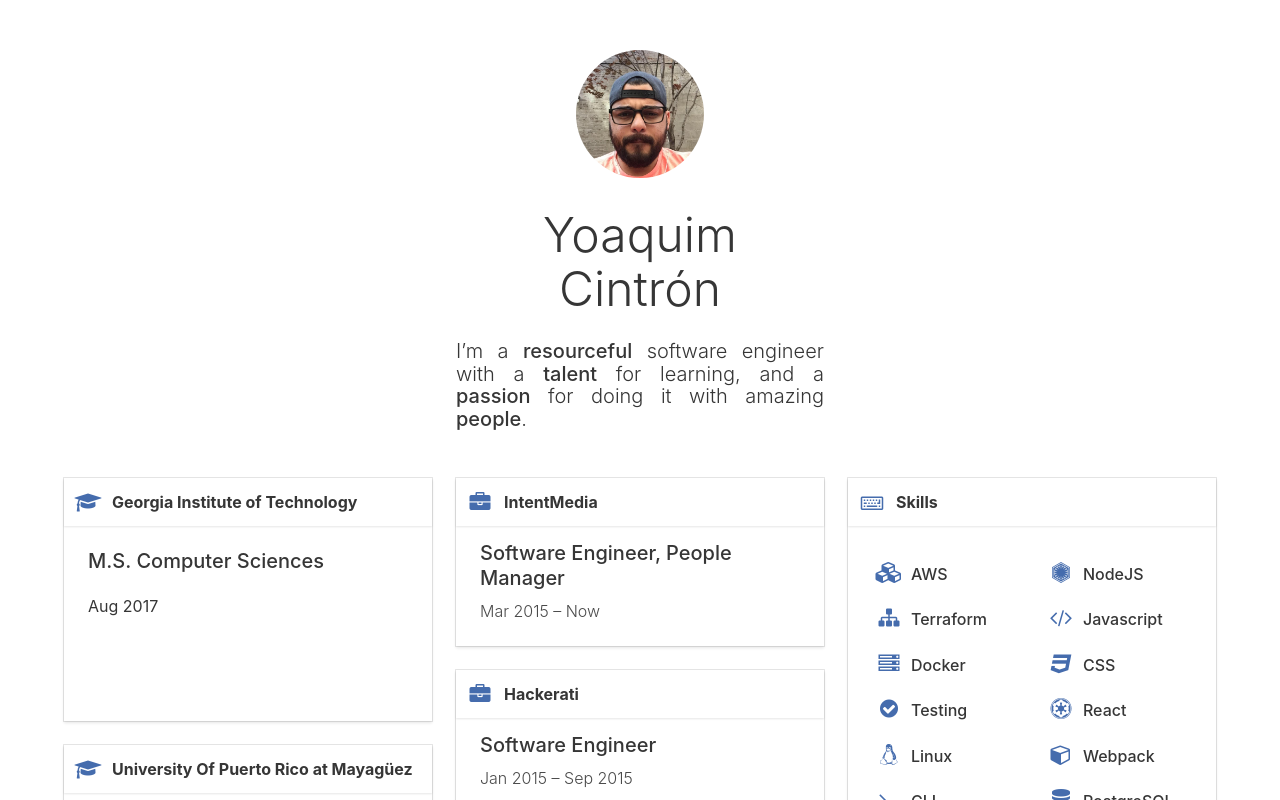
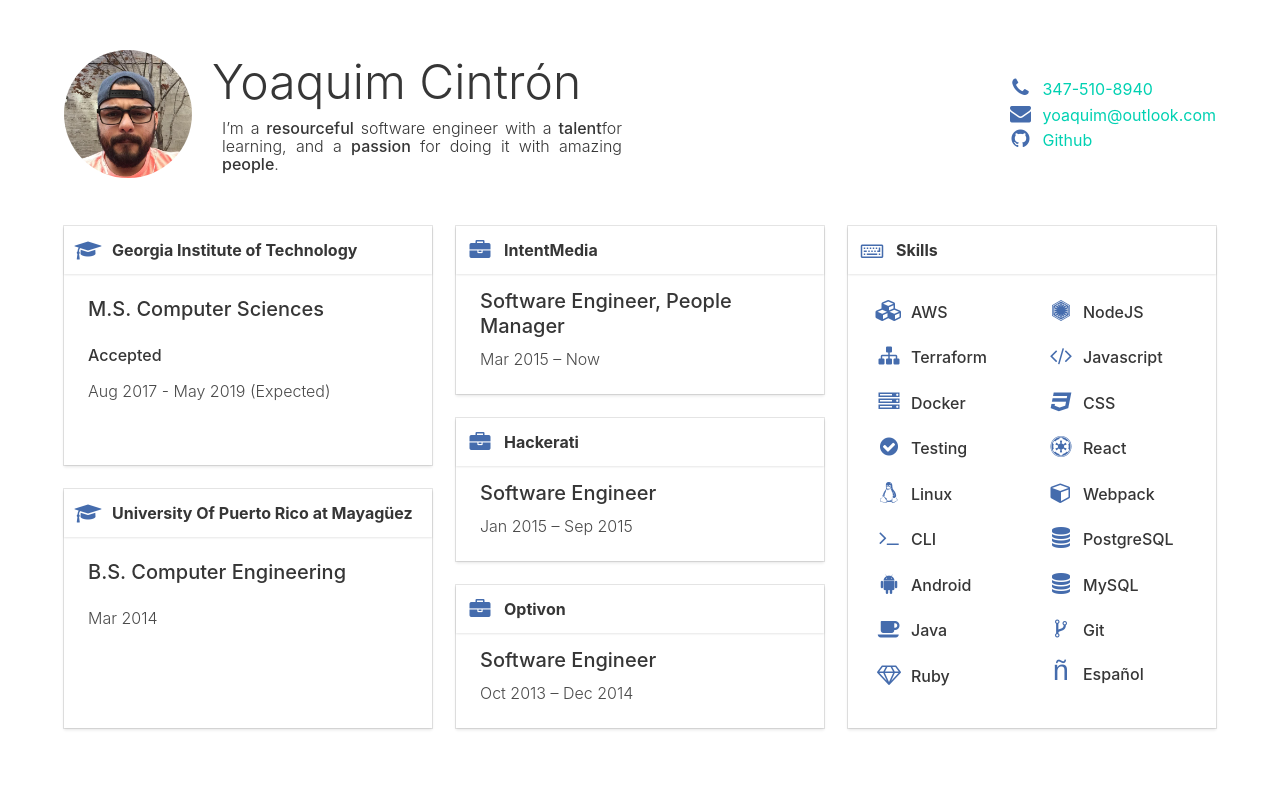
Before and after one commit to yoaquim/v1-resume, a React app: page / in a window 1280 px wide. Shown: the top 800 px of the page. Built offline with nearby package versions, Linux system fonts and the light colour scheme.

Commit message:
Get contact up

```diff
--- a/src/AboutMe.js
+++ b/src/AboutMe.js
@@ -5,27 +5,50 @@
     render() {
         return (
             <section className="section about-me">
-                <div className="container">
+                <div className="container level">
 
-                    <div className="columns me-image-row">
-                        <div className="column is-4 is-offset-4 me-image">
-                            <figure className="image is-centered is-128x128">
-                                <img className="me" src="./assets/me.jpg" alt="Me"/>
-                            </figure>
+                    <div className="level-left">
+
+                        <div className="level-item">
+                            <div className="me-image">
+                                <figure className="image is-centered is-128x128">
+                                    <img className="me" src="./assets/me.jpg" alt="Me"/>
+                                </figure>
+                            </div>
+
+                            <div className="me-info">
+                                <h1 className="title is-1">Yoaquim Cintrón</h1>
+                                <p className="title is-6 description">
+                                    I’m a <strong>resourceful</strong> software engineer with a <strong>talent</strong>
+                                    for learning, and a <strong>passion</strong> for doing it with amazing <strong>people</strong>.
+                                </p>
+                            </div>
+
                         </div>
                     </div>
 
-                    <div className="columns description-row">
-                        <div className="column is-4 is-offset-4 description">
-                            <h1 className="title is-1 has-text-centered">
-                                Yoaquim Cintrón
-                            </h1>
 
-                            <p className="title is-5 description">
-                                I’m a <strong>resourceful</strong> software engineer with a <strong>talent</strong> for
-                                learning, and a <strong>passion</strong> for doing it with amazing <strong>people</strong>.
-                            </p>
-                        </div>
+                    <div className="level-right">
+                        <ul className="contact">
+                            <li className="contact-item">
+                                <a>
+                                    <span className="icon"><i className="fa fa-phone"></i></span>
+                                    <div className="contact-item is-inline-block">347-510-8940</div>
+                                </a>
+                            </li>
+                            <li className="contact-item">
+                                <a>
+                                    <span className="icon"><i className="fa fa-envelope"></i></span>
+                                    <div className="contact-item is-inline-block">yoaquim@outlook.com</div>
+                                </a>
+                            </li>
+                            <li className="contact-item">
+                                <a>
+                                    <span className="icon"><i className="fa fa-github"></i></span>
+                                    <div className="contact-item is-inline-block">Github</div>
+                                </a>
+                            </li>
+                        </ul>
                     </div>
 
                 </div>
--- a/src/Card.js
+++ b/src/Card.js
@@ -17,9 +17,9 @@
                     <a className="card-header-icon">
                         <span className="icon"><i className={this.state.icon}/></span>
                     </a>
-                    <p className="card-header-title">
+                    <div className="card-header-title">
                         {this.props.title}
-                    </p>
+                    </div>
                 </header>
                 <div className="card-content">
                     <div className="content">
--- a/src/Education.js
+++ b/src/Education.js
@@ -17,12 +17,13 @@
 
                 <Card icon={this.state.icon} title="Georgia Institute of Technology" classes="georgia-tech">
                     <h1 className="degree subtitle is-5"><strong>M.S. Computer Sciences</strong></h1>
-                    <h1 className="date subtitle is-6">Aug 2017</h1>
+                    <p className="date subtitle is-6"><strong>Accepted</strong></p>
+                    <p className="date subtitle is-6">Aug 2017 - May 2019 (Expected)</p>
                 </Card>
 
                 <Card icon={this.state.icon} title="University Of Puerto Rico at Mayagüez" classes="uprm">
                     <h1 className="degree subtitle is-5"><strong>B.S. Computer Engineering</strong></h1>
-                    <h1 className="date subtitle is-6">Mar 2014</h1>
+                    <p className="date subtitle is-6">Mar 2014</p>
                 </Card>
 
             </div>
--- a/src/Resume.js
+++ b/src/Resume.js
@@ -6,9 +6,9 @@
 class Resume extends React.Component {
     render() {
         return (
-            <section className="sheet">
+            <section className="resume">
                 <div className="container">
-                    <div className="resume tile is-ancestor">
+                    <div className="tile is-ancestor">
                         <Education/>
                         <Experience/>
                         <Skills/>
--- a/src/Skills.js
+++ b/src/Skills.js
@@ -10,7 +10,7 @@
 
     render() {
         return (
-            <div className="tile is-vertical is-4 is-parent skills">
+            <div className="tile is-vertical is-4 is-parent skills-tile">
                 <Card icon="keyboard-o" title="Skills" classes="skills">
                     <div className="columns">
 
@@ -40,7 +40,6 @@
                                 <span className="icon"><h1 className="title is-5"><strong>ñ</strong></h1></span>
                                 <span className="title is-6 name"><strong>Español</strong></span>
                             </div>
-
                         </div>
 
                     </div>
--- a/styles/about-me.less
+++ b/styles/about-me.less
@@ -4,21 +4,44 @@
 
 .about-me {
 
-  .me-image {
-    text-align: center;
-    figure {
-      display: inline-block;
-    }
+  .me-info {
+    padding-left: 20px;
   }
 
   img.me {
     border-radius: 50%;
-    margin: 0 auto;
-    width: auto;
   }
 
   .description {
+    max-width: 400px;
+    margin: 10px auto auto 10px;
     text-align: justify;
   }
 
 }
+
+.about-me {
+
+  .contact {
+
+    a {
+      border: none;
+    }
+
+    .icon {
+      color: @iconColor;
+      margin-right: 10px;
+    }
+
+
+    .contact-item-text {
+      text-align: right;
+    }
+
+  }
+
+  .contact-item {
+    marging: 50px auto;
+  }
+
+}
--- a/styles/skills.less
+++ b/styles/skills.less
@@ -1,4 +1,20 @@
 .skills {}
+
+.skills {
+
+  #skills-1,
+  #skills-2{
+    padding-top: 0;
+    padding-right: 0;
+  }
+
+  .content {
+    padding-top: 12px;
+  }
+
+}
+
+// Skill styles
 
 .skill {
   padding: 10px 5px;
@@ -12,3 +28,11 @@
   font-size: 180%;
   color: @iconColor;
 }
+
+.skill:first-child {
+  padding-top: 0;
+}
+
+.skill:last-child {
+  padding-bottom: 0;
+}
```
